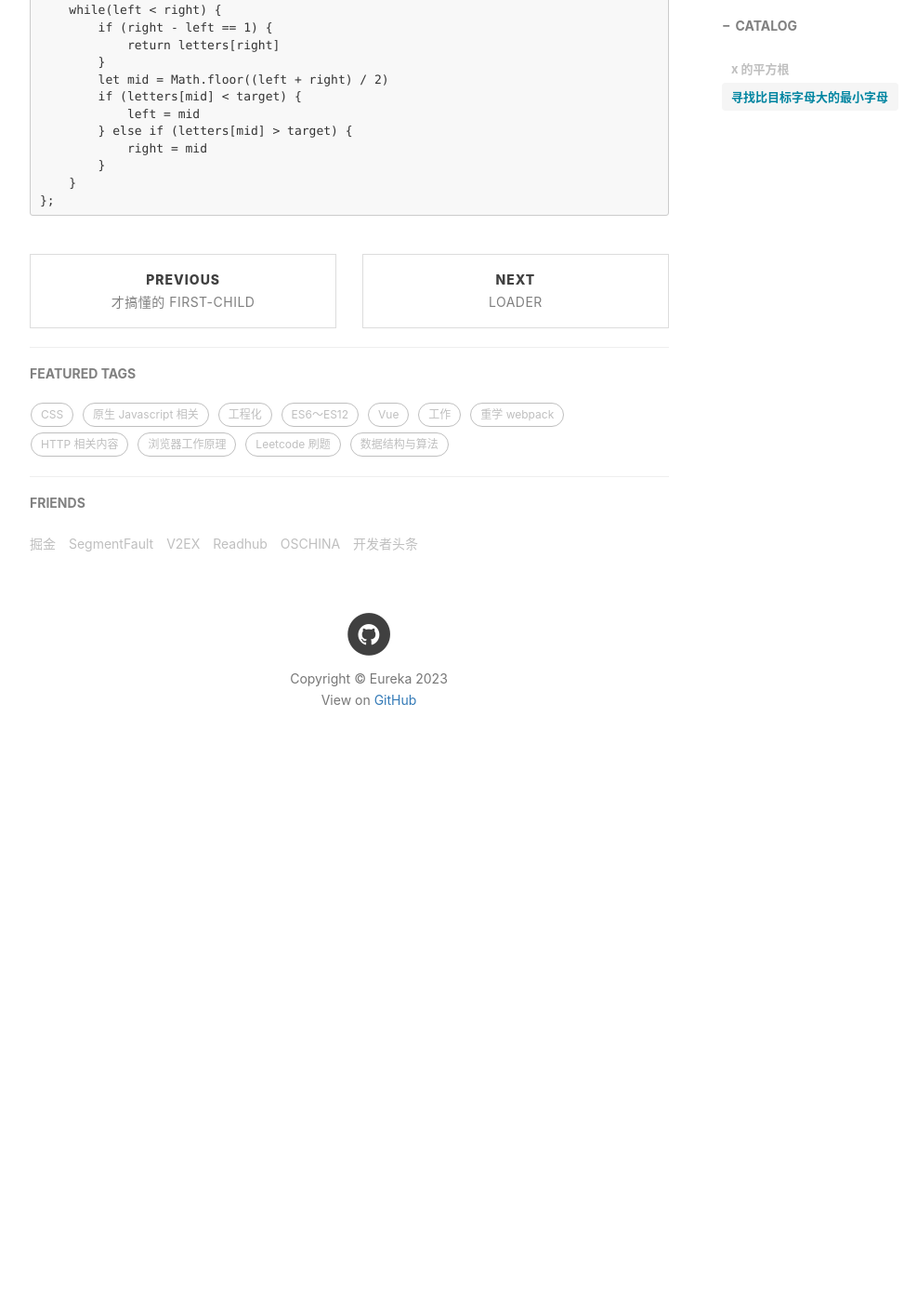
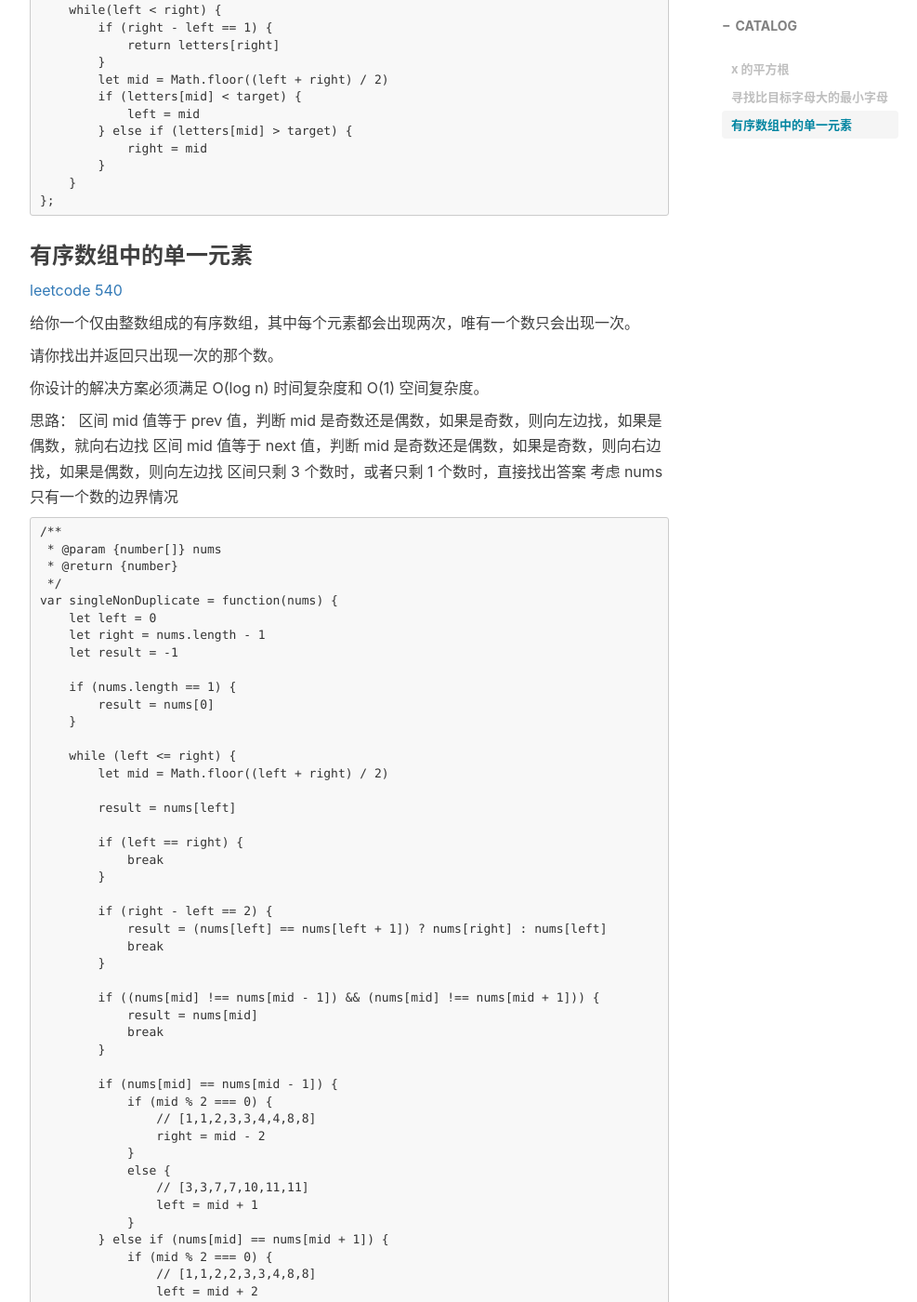
Before and after one commit to Eureka-M/Eureka-M.github.io, a Jekyll site: the page built from _posts/Leetcode 刷题/2023-05-22-二分查找.md, in a window 1280 px wide and 1400 px high, scrolled down 1801 px. Shown: the whole window at 93% size, without its empty margins (243-1230 px from the left). Built offline with Jekyll 4.4.1, drawn with Linux system fonts in a browser that asks for light colours; nearby versions of some CDN libraries; comment, search, counter and statistics services are not loaded; before the commit the page ends 2631 px from its top, so only the background shows below that; some of the changed text lies outside the part shown.

Commit message:
add: 392，540

````diff
--- a/_posts/Leetcode 刷题/2023-05-22-二分查找.md
+++ b/_posts/Leetcode 刷题/2023-05-22-二分查找.md
@@ -93,3 +93,79 @@ var nextGreatestLetter = function(letters, target) {
     }
 };
 ```
+
+### 有序数组中的单一元素
+
+[leetcode 540](https://leetcode.cn/problems/single-element-in-a-sorted-array/description/)
+
+给你一个仅由整数组成的有序数组，其中每个元素都会出现两次，唯有一个数只会出现一次。
+
+请你找出并返回只出现一次的那个数。
+
+你设计的解决方案必须满足 O(log n) 时间复杂度和 O(1) 空间复杂度。
+
+思路：
+区间 mid 值等于 prev 值，判断 mid 是奇数还是偶数，如果是奇数，则向左边找，如果是偶数，就向右边找
+区间 mid 值等于 next 值，判断 mid 是奇数还是偶数，如果是奇数，则向右边找，如果是偶数，则向左边找
+区间只剩 3 个数时，或者只剩 1 个数时，直接找出答案
+考虑 nums 只有一个数的边界情况
+
+```
+/**
+ * @param {number[]} nums
+ * @return {number}
+ */
+var singleNonDuplicate = function(nums) {
+    let left = 0
+    let right = nums.length - 1
+    let result = -1
+
+    if (nums.length == 1) {
+        result = nums[0]
+    }
+
+    while (left <= right) {
+        let mid = Math.floor((left + right) / 2)
+
+        result = nums[left]
+
+        if (left == right) {
+            break
+        }
+
+        if (right - left == 2) {
+            result = (nums[left] == nums[left + 1]) ? nums[right] : nums[left]
+            break
+        }
+
+        if ((nums[mid] !== nums[mid - 1]) && (nums[mid] !== nums[mid + 1])) {
+            result = nums[mid]
+            break
+        }
+
+        if (nums[mid] == nums[mid - 1]) {
+            if (mid % 2 === 0) {
+                // [1,1,2,3,3,4,4,8,8]
+                right = mid - 2
+            }
+            else {
+                // [3,3,7,7,10,11,11]
+                left = mid + 1
+            }
+        } else if (nums[mid] == nums[mid + 1]) {
+            if (mid % 2 === 0) {
+                // [1,1,2,2,3,3,4,8,8]
+                left = mid + 2
+            }
+            else {
+                // [3,3,4,7,7,11,11]
+                right = mid - 1
+            }
+        }
+
+    }
+
+    return result
+
+};
+```
````
Also changed, not shown: _posts/Leetcode 刷题/2023-03-18-01 刷题目录.md (+2 -2 lines), _posts/Leetcode 刷题/2023-05-13-贪心思想.md (+47 -0 lines).
